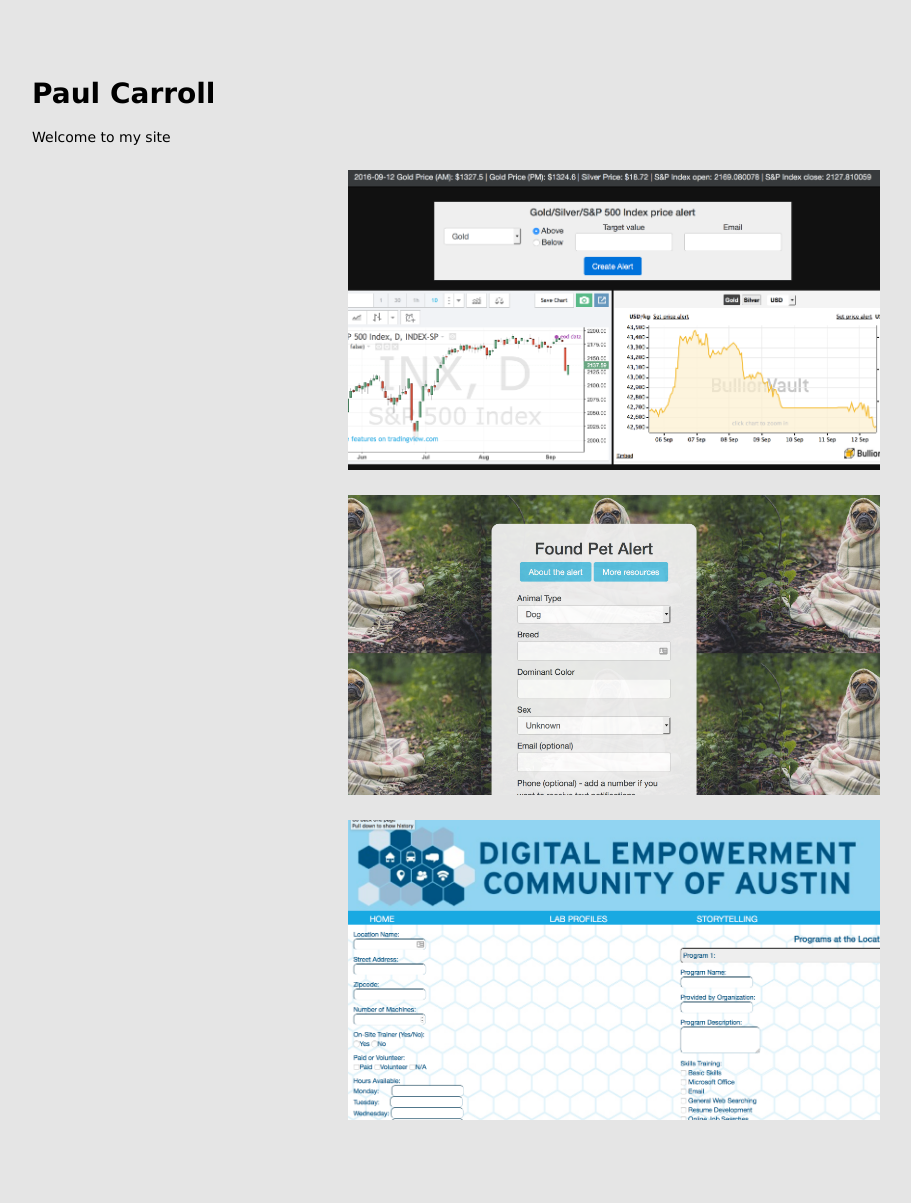
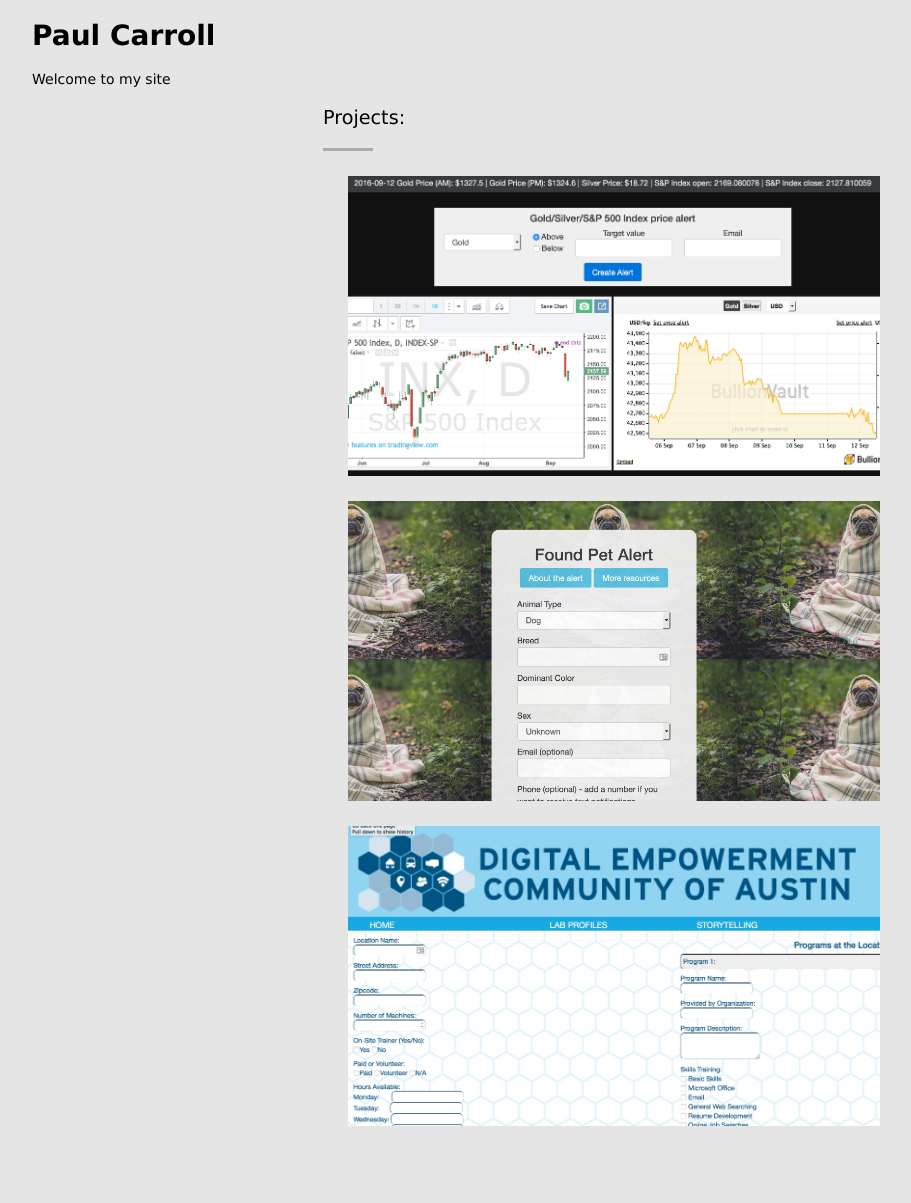
Before and after one commit to pvcarroll/paulvcarroll, a Node server app: page / in a window 1280 px wide. Shown: the whole page, without its empty margins (26-937 px from the left). After the commit the page ends 1126 px from the top, so only its background shows below. Run offline with Node 20, Linux system fonts and the light colour scheme; style sheets or scripts are compiled from the project's sources.

Commit message:
projects title

```diff
--- a/my_css/main.less
+++ b/my_css/main.less
@@ -1,5 +1,5 @@
 body {
-  padding: 50px;
+  padding: 0 50px;
   font: 14px "Lucida Grande", Helvetica, Arial, sans-serif;
   background-color: #E5E5E5;
 }
@@ -11,6 +11,16 @@ a {
 .projectContainer {
   width: 50%;
   margin: 0 auto;
+
+  .projectsTitle {
+    font-size: 1.2rem;
+  }
+
+  .underlineBar {
+    width: 50px;
+    height: 3px;
+    background-color: #AAA;
+  }
 
   .project {
     height: 300px;
--- a/views/index.jade
+++ b/views/index.jade
@@ -5,6 +5,8 @@ block content
   p Welcome to my site
 
   .projectContainer
+    p(class="projectsTitle") Projects:
+    .underlineBar
     a(href="http://goldsilverstockpricealert.herokuapp.com" target="_blank")
       .project.goldSilverStockProject
     a(href="http://austinfoundpets.herokuapp.com/" target="_blank")
```
Also changed, not shown: 1 other file.
